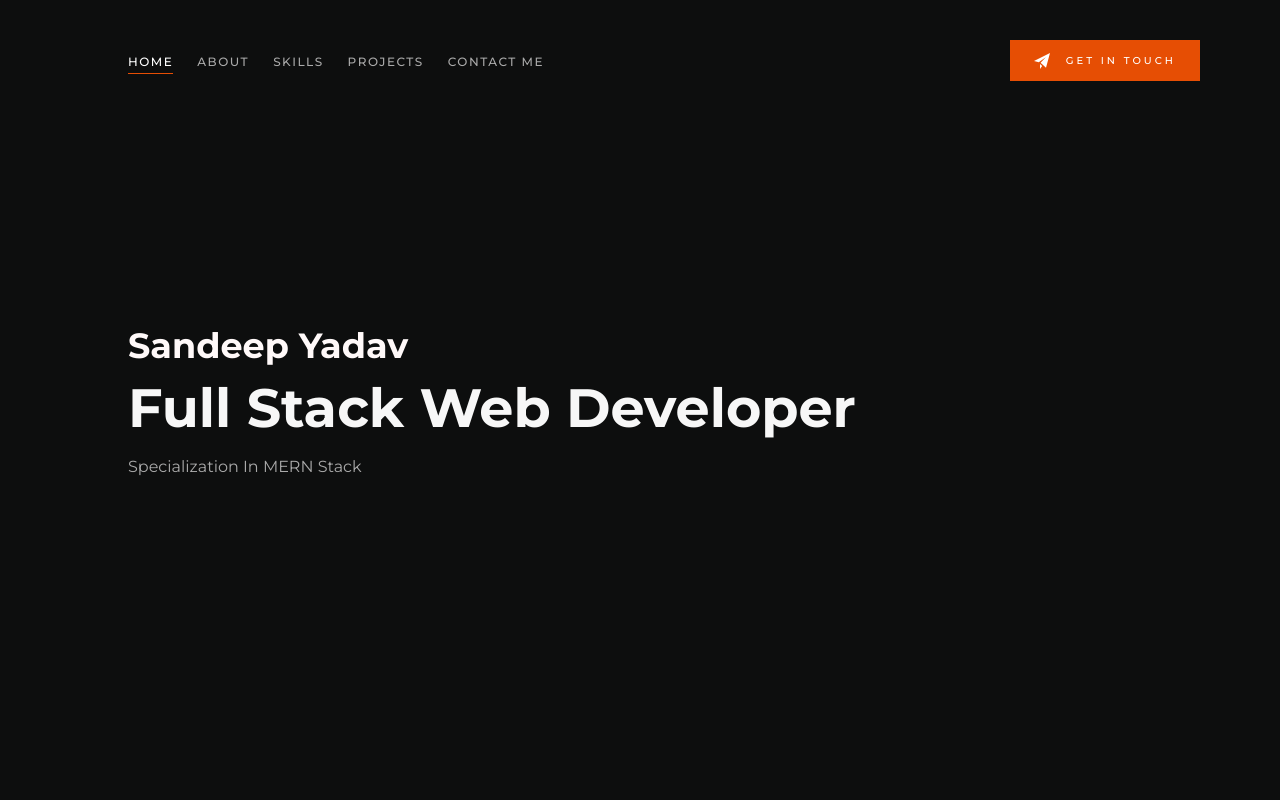
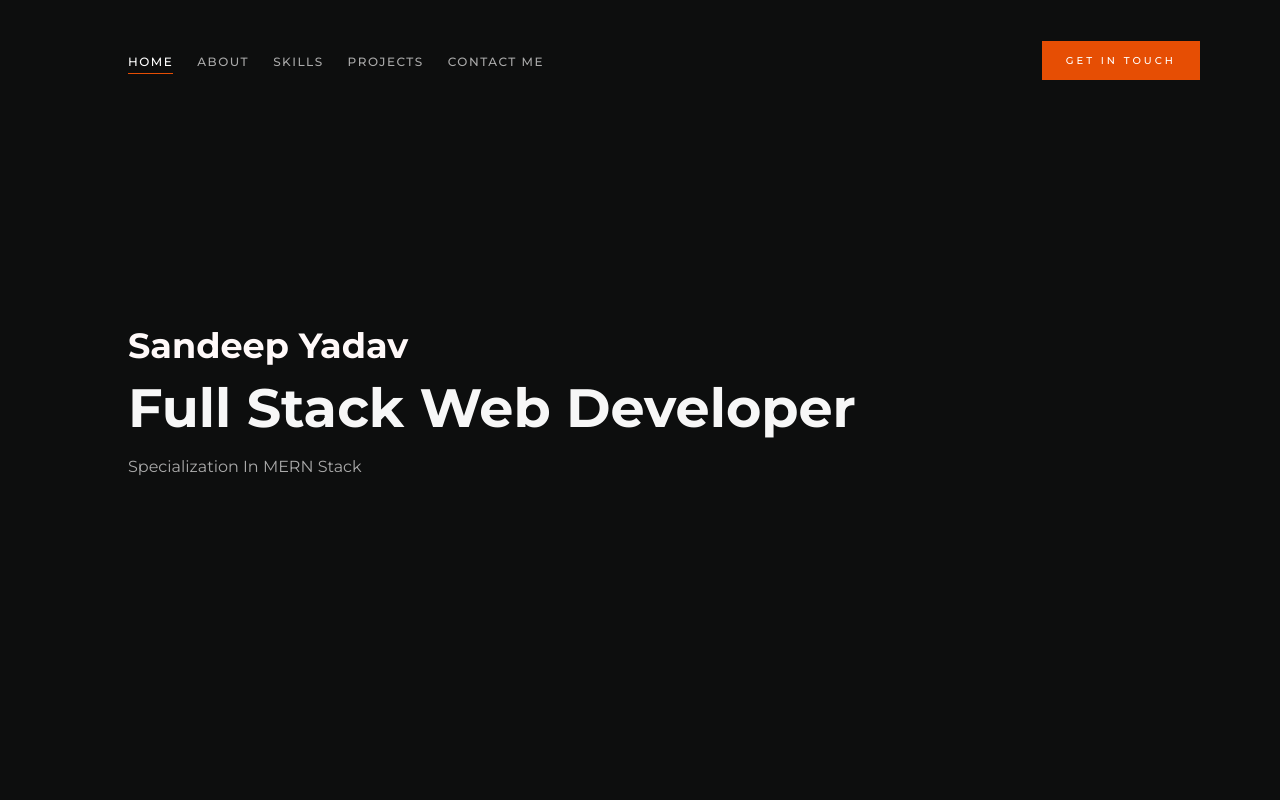
Before and after one commit to Raosandeep007/Sandeep_yadav_portfolio, a React (Create React App) app: page / in a window 1280 px wide. Shown: the top 800 px of the page. Built offline with nearby package versions, Linux system fonts and the light colour scheme.

Commit message:
cc added

```diff
--- a/src/App.js
+++ b/src/App.js
@@ -8,6 +8,7 @@ import { ThemeProvider } from "styled-components";
 import { theme } from "./components/styles/Theme";
 import { BrowserRouter as Router } from "react-router-dom";
 import Technologies from "./components/Technologies/Technologies";
+import { Designer } from "./components/designer/designer";
 function App() {
   return (
     <Router>
@@ -20,6 +21,7 @@ function App() {
           <Technologies />
           <Projects />
           <Footer />
+          <Designer />
         </>
       </ThemeProvider>
     </Router>
--- a/src/components/Navbar/MobileMenu.js
+++ b/src/components/Navbar/MobileMenu.js
@@ -38,18 +38,7 @@ const MobileMenu = ({ isOpen, toggle }) => {
           rel="noreferrer"
         >
           <span>
-            <span>
-              <svg
-                xmlns="http://www.w3.org/2000/svg"
-                width="16"
-                height="16"
-                viewBox="0 0 24 24"
-                fill="#fff"
-              >
-                <path d="M24 0l-6 22-8.129-7.239 7.802-8.234-10.458 7.227-7.215-1.754 24-12zm-15 16.668v7.332l3.258-4.431-3.258-2.901z" />
-              </svg>
-              get in touch
-            </span>
+            <span>get in touch</span>
           </span>
         </MobileButton>
       </MobileMenuList>
--- a/src/components/Navbar/Navbar.js
+++ b/src/components/Navbar/Navbar.js
@@ -116,18 +116,7 @@ const Navbar = () => {
         rel="noreferrer"
       >
         <span>
-          <span>
-            <svg
-              xmlns="http://www.w3.org/2000/svg"
-              width="16"
-              height="16"
-              viewBox="0 0 24 24"
-              fill="#fff"
-            >
-              <path d="M24 0l-6 22-8.129-7.239 7.802-8.234-10.458 7.227-7.215-1.754 24-12zm-15 16.668v7.332l3.258-4.431-3.258-2.901z" />
-            </svg>
-            get in touch
-          </span>
+          <span>get in touch</span>
         </span>
       </StyledCTA>
 
--- /dev/null
+++ b/src/components/designer/designer.js
@@ -0,0 +1,9 @@
+export const Designer = () => {
+  return (
+    <div
+      style={{ textAlign: "center", backgroundColor: "black", color: "white" }}
+    >
+      © - Template designed Jericho Bantiquete.
+    </div>
+  );
+};
```
Also changed, not shown: src/components/Technologies/Technologies.js (indentation only).
